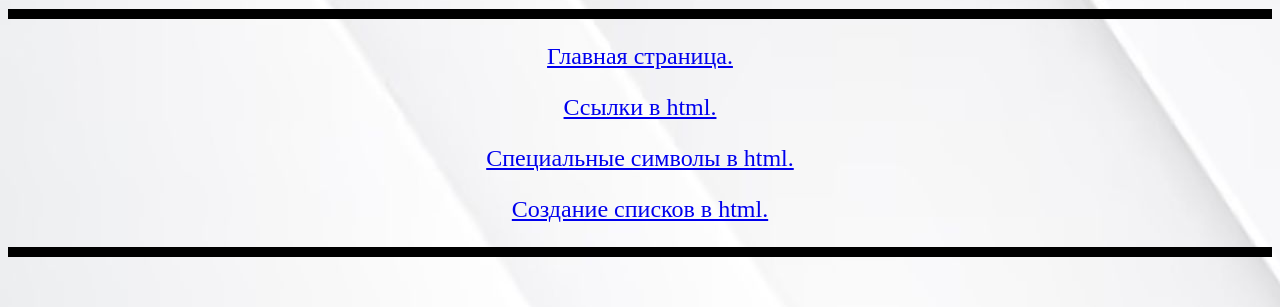
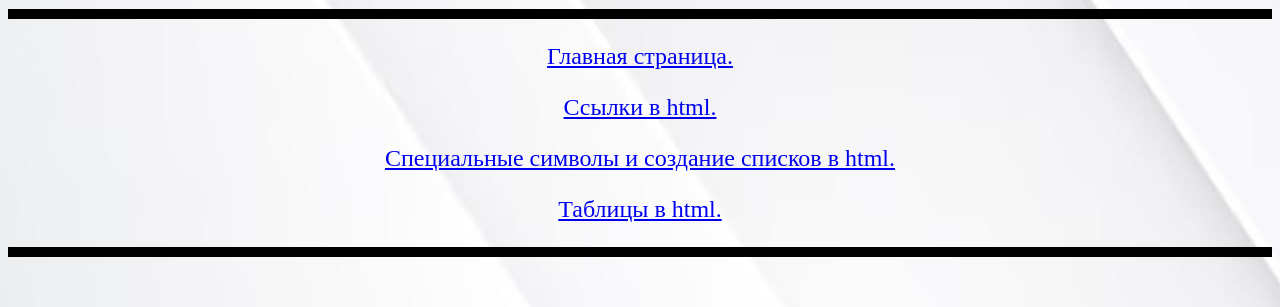
Before and after one commit to SeNkuSL/github.io, a plain HTML site: page page3.html in a window 1280 px wide. Shown: the part 71-378 px from the top of the page. Drawn offline with Linux system fonts and the light colour scheme.

Commit message:
Update page3.html

```diff
--- a/page3.html
+++ b/page3.html
@@ -9,8 +9,8 @@
 <center><h2>управление страницами</h2><hr color=black size=10>
 <p><a href="index.html" title="Ссылка на 1 страницу сайта">Главная страница.</a></p>
 <p><a href="page2.html" title="Ссылка на 2 страницу сайта">Ссылки в html.</a></p>
-<p><a href="3.html" title="Ссылка на 3 страницу сайта">Специальные символы в html.</a></p>
-<p><a href="page4.html" title="Ссылка на 4 страницу сайта">Создание списков в html.</a></p>
+<p><a href="page3.html" title="Ссылка на 3 страницу сайта">Специальные символы и создание списков в html.</a></p>
+<p><a href="page4.html" title="Ссылка на 4 страницу сайта">Таблицы в html.</a></p>
 <hr color=black size=10></center>
 <br>
 <center>
```
